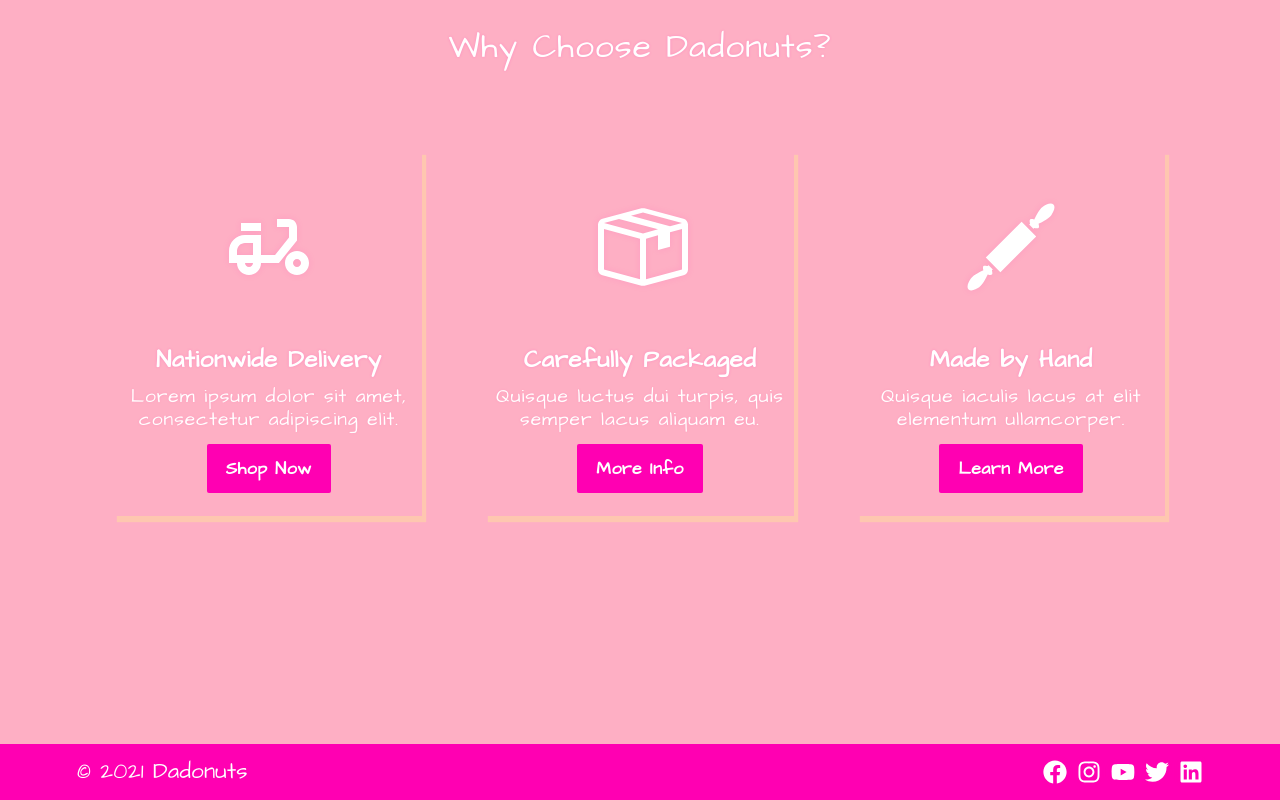
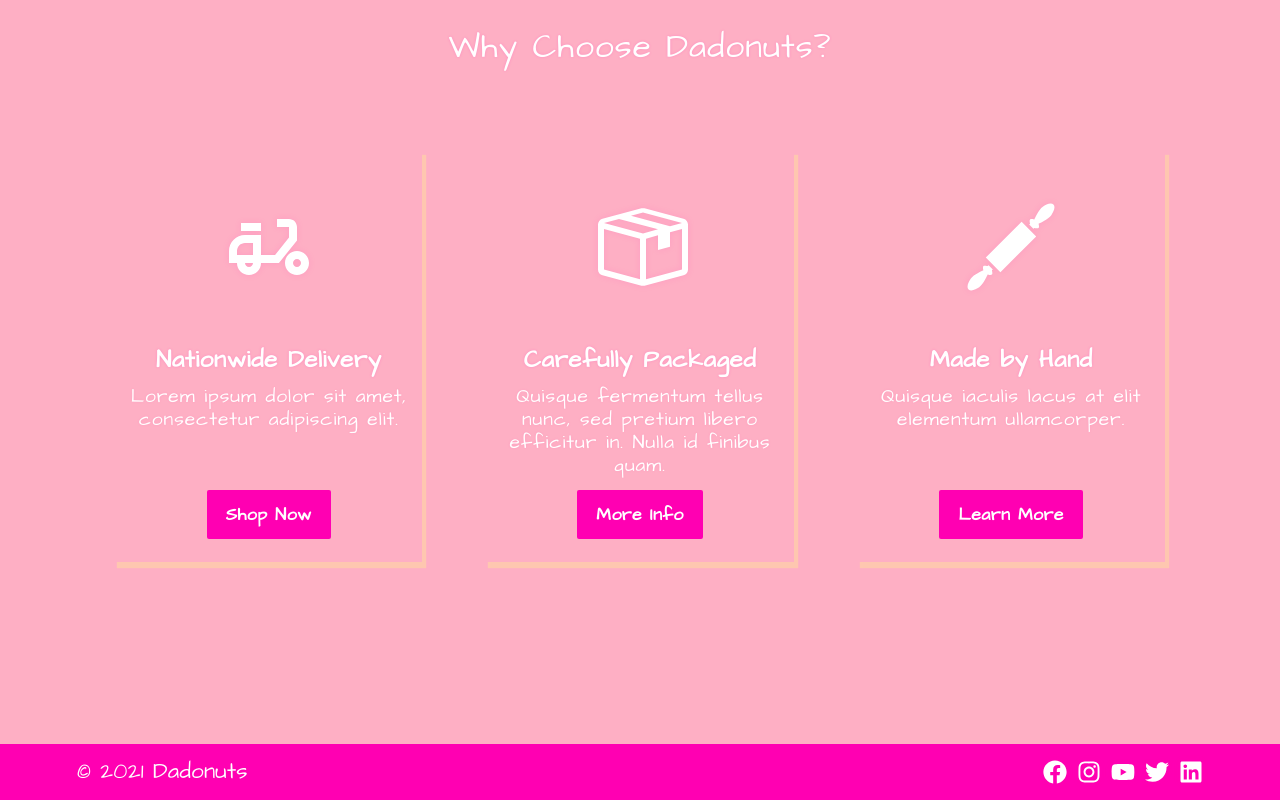
Before and after one commit to harry79ph/react-js-dadonuts, a React (Create React App) app: page / in a window 1280 px wide. Shown: the part 3522-4322 px from the top of the page. Built offline with nearby package versions, Linux system fonts and the light colour scheme.

Commit message:
minor changes

```diff
--- a/src/components/itemLists.js
+++ b/src/components/itemLists.js
@@ -132,7 +132,7 @@ export const features = [
     {
         icon: <GoPackage />,
         title: 'Carefully Packaged',
-        desc: 'Quisque luctus dui turpis, quis semper lacus aliquam eu.',
+        desc: 'Quisque fermentum tellus nunc, sed pretium libero efficitur in. Nulla id finibus quam.',
         button: 'More Info'
     },
     {
--- a/src/components/styles/Navbar.styled.js
+++ b/src/components/styles/Navbar.styled.js
@@ -20,8 +20,7 @@ export const NavContainer = styled.nav`
 export const NavLink = styled(Link)`
   display: flex;
   align-items: center;
-  margin-left: 1.8em;
-  /* font-size: clamp(1.6rem, 1.8vw, 2rem); */
+  margin-left: 2em;
   font-size: 1.6rem;
   img {
     width: 36px;
```
